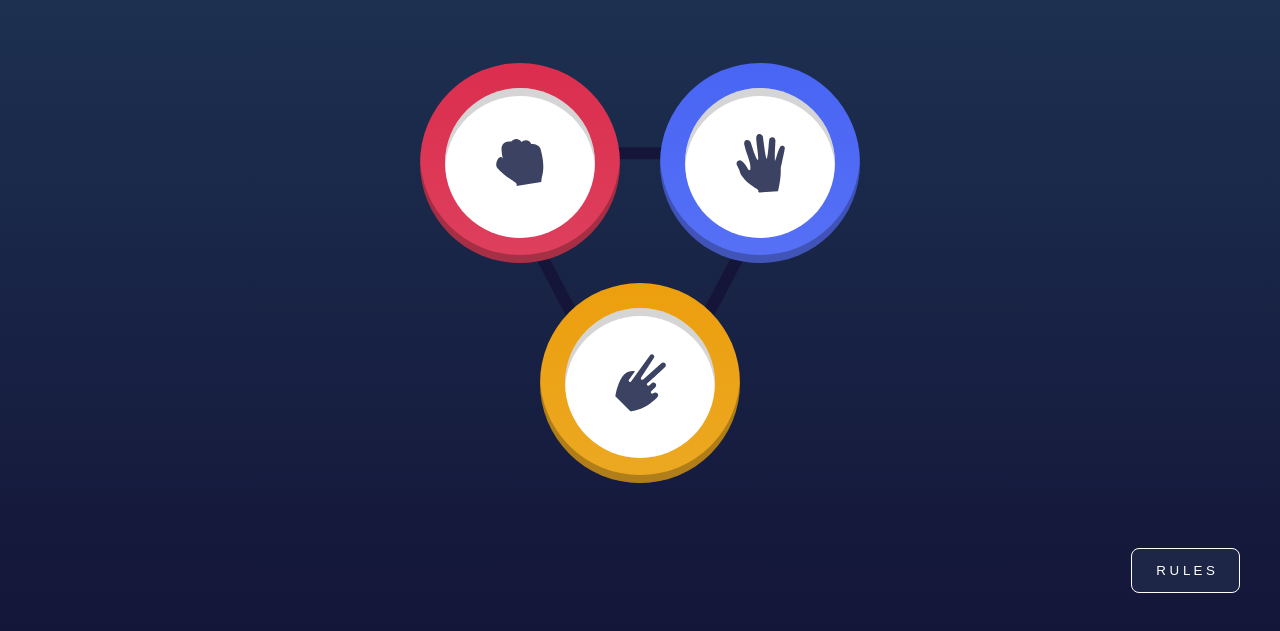
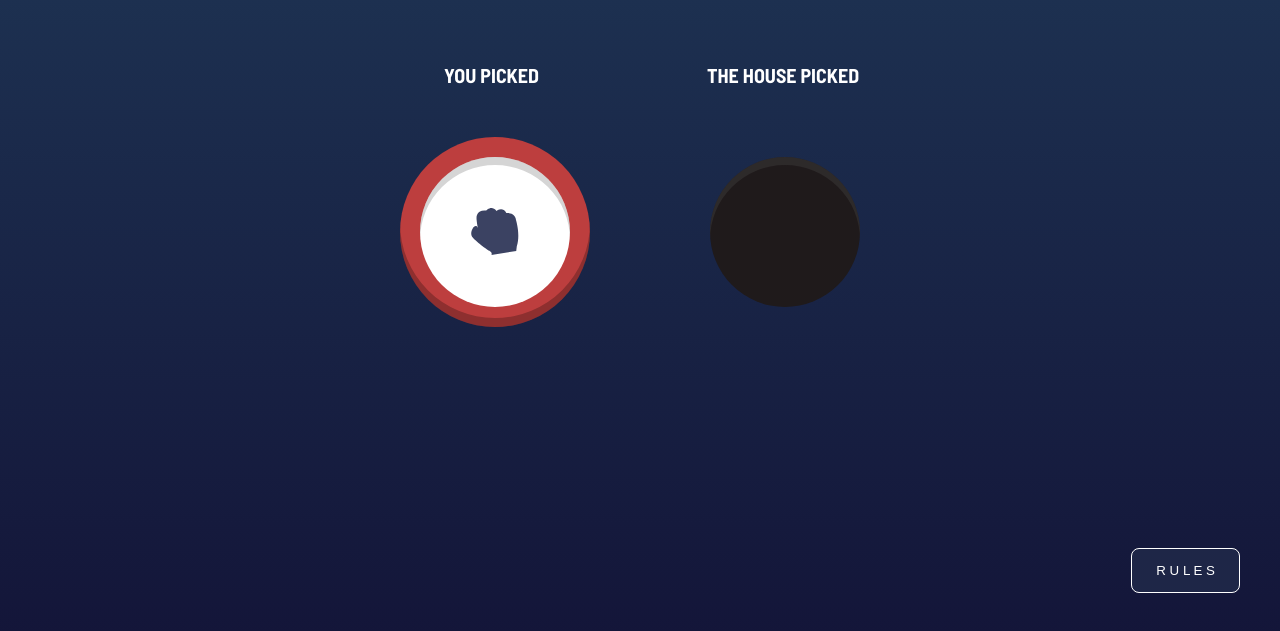
Before and after one commit to Rustamxon7/rock-paper-scissors, a plain HTML site: page index.html in a window 1280 px wide. Shown: the part 167-798 px from the top of the page. Drawn offline with Linux system fonts and the light colour scheme.

Commit message:
Update
Step two finished

```diff
--- a/index.html
+++ b/index.html
@@ -36,7 +36,7 @@
       </div>
 
       <!-- Step 1 -->
-      <div class="playground--special">
+      <!-- <div class="playground--special">
         <div class="weapons">
           <div class="weap--container">
             <div class="punch-color">
@@ -61,28 +61,31 @@
             <span class="line3"></span>
           </div>
         </div>
-      </div>
+      </div> -->
 
       <!-- Step 2 -->
-      <!-- <div class="playground">
+      <div class="playground">
         <div class="side">
           <div class="side--header">
-            <p class="side--header--text">YOU PICKED</p>
+            <p class="side--header--text short">YOU PICKED</p>
           </div>
-          <div class="side--body">
-            <img src="images/icon-rock.svg" alt="rock" />
+          <div class="top">
+            <div class="side--body">
+              <img src="images/icon-rock.svg" alt="rock" />
+            </div>
           </div>
         </div>
 
         <div class="side">
           <div class="side--header">
-            <p class="side--header--text">THE HOUSE PICKED</p>
+            <p class="side--header--text shorts">THE HOUSE PICKED</p>
           </div>
-          <div class="side--body">
-            <img src="images/icon-paper.svg" alt="paper" />
-          </div>
+          <div class="top--none">
+          <div class="side--body dark">
+            <!-- <img src="images/icon-paper.svg" alt="paper" /> -->
+          </div></div>
         </div>
-      </div> -->
+      </div>
 
       <!-- You win step-4 -->
       <!-- <div class="playground">
--- a/style.css
+++ b/style.css
@@ -211,3 +211,71 @@ html {
   border: #ffff 1px solid;
   border-radius: 0.8rem;
 }
+
+
+/* ////////////////////////////////////////////////////////////// */
+
+
+
+.playground {
+  display: flex;
+  align-items: center;
+  justify-content: center;
+  gap: 10rem;
+}
+
+.side {
+  display: flex;
+  flex-direction: column;
+  gap: 5rem;
+}
+
+.side--body {
+  border-radius: 50%;
+  background-color: #ffff;
+  width: 15rem;
+  height: 15rem;
+  display: flex;
+  align-items: center;
+  justify-content: center;
+  box-shadow: inset 0 0.8rem 0 0 rgba(90, 90, 90, 0.25);
+
+}
+
+.side--header--text {
+  font-size: 2rem;
+  font-weight: 700;
+color: #ffff;
+}
+
+.dark {
+  background-color: rgb(31, 26, 27);
+}
+
+.top {
+  display: flex;
+  align-items: center;
+  justify-content: center;
+  width: 19rem;
+  height: 19rem;
+background-color: rgb(189, 62, 62);
+border-radius: 50%;
+box-shadow: inset 0 -0.9rem 0 0 rgba(0, 0, 0, 0.25);
+}
+
+.short {
+  padding: 0 4.4rem;
+}
+
+.shorts {
+  padding: 0 1.7rem
+}
+
+.top--none {
+  display: flex;
+  align-items: center;
+  justify-content: center;
+  width: 19rem;
+  height: 19rem;
+border-radius: 50%;
+}
```
